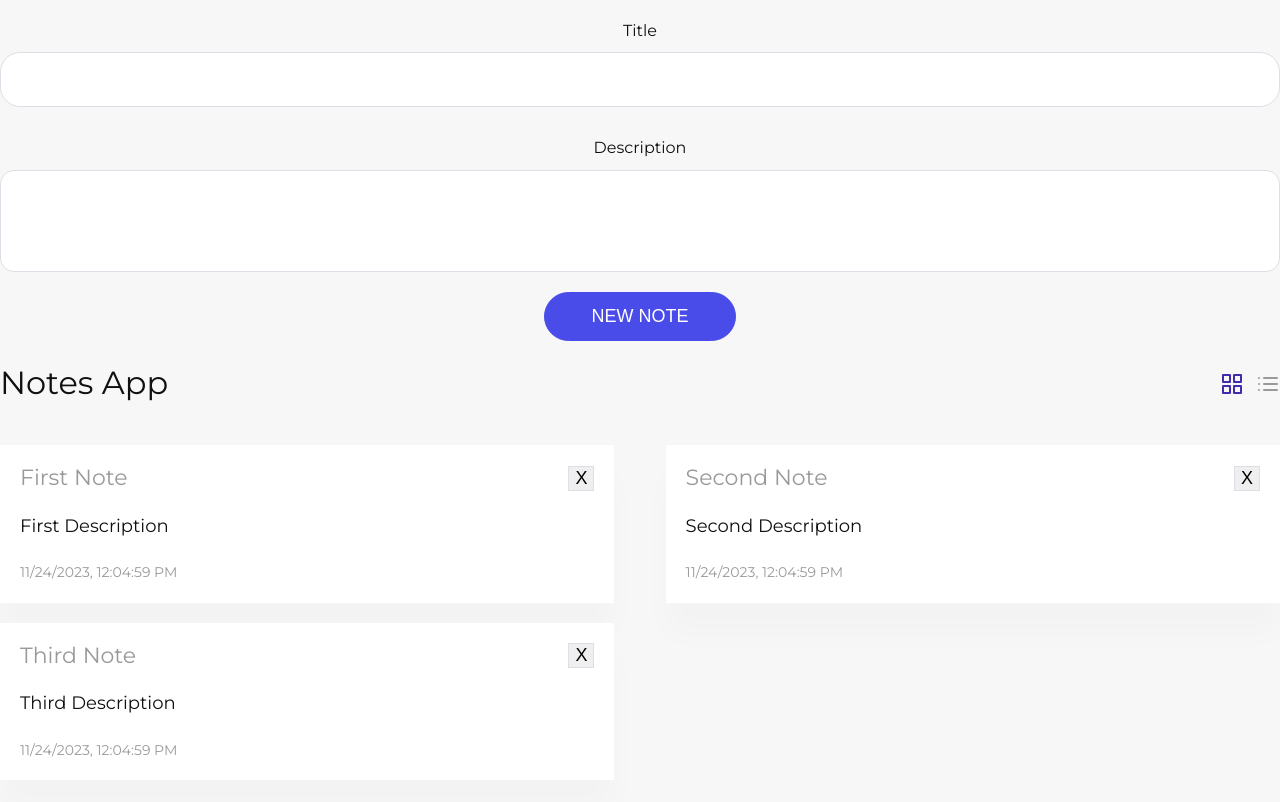
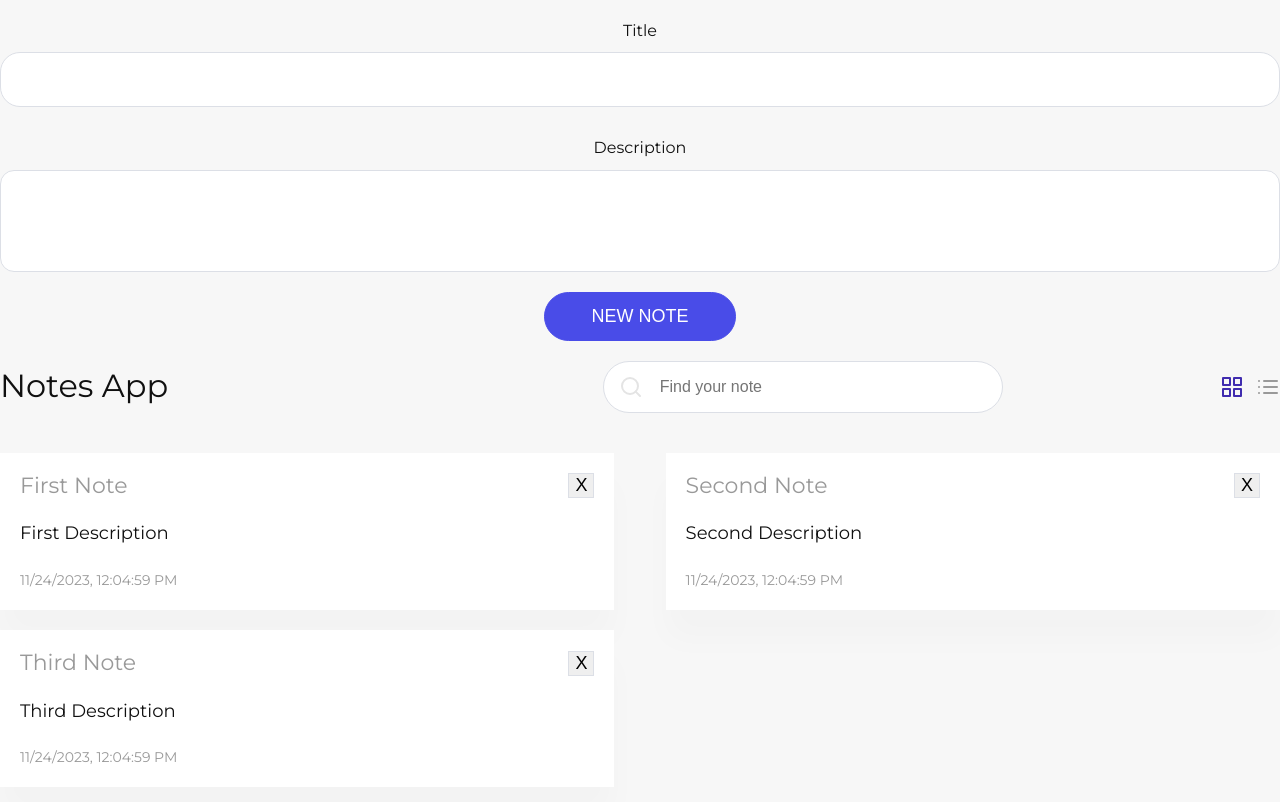
Before and after one commit to Bek85/notes-app, a Vue app: page / in a window 1280 px wide. Shown: the top 802 px of the page. Built offline with nearby package versions, Linux system fonts and the light colour scheme.

Commit message:
create <search /> component

```diff
--- a/src/App.vue
+++ b/src/App.vue
@@ -4,9 +4,19 @@
       <section>
         <div class="container">
           <ErrorMessage :message="errorMessage" v-if="errorMessage" />
+
           <NewNote :note="note" @createNote="createNote" />
           <div class="note-header">
             <h1>{{ title }}</h1>
+
+            <p>{{ search }}</p>
+
+            <Search
+              @search="search = $event"
+              :value="search"
+              placeholder="Find your note"
+            />
+
             <div class="icons">
               <svg
                 @click="grid = true"
@@ -60,6 +70,7 @@
 import ErrorMessage from "@/components/ErrorMessage";
 import NewNote from "@/components/NewNote";
 import Notes from "@/components/Notes.vue";
+import Search from "@/components/Search.vue";
 
 export default {
   name: "App",
@@ -67,12 +78,14 @@
     ErrorMessage,
     NewNote,
     Notes,
+    Search,
   },
   data() {
     return {
       title: "Notes App",
       errorMessage: "",
       grid: true,
+      search: "",
       note: {
         title: "",
         description: "",
--- /dev/null
+++ b/src/components/Search.vue
@@ -0,0 +1,83 @@
+<template>
+  <div class="wrapper__search">
+    <!-- Search -->
+    <div class="search">
+      <div class="search-icon">
+        <svg
+          xmlns="http://www.w3.org/2000/svg"
+          width="24"
+          height="24"
+          viewBox="0 0 24 24"
+          fill="none"
+          stroke="currentColor"
+          stroke-width="2"
+          stroke-linecap="round"
+          stroke-linejoin="round"
+          class="feather feather-search"
+        >
+          <circle cx="11" cy="11" r="8"></circle>
+          <line x1="21" y1="21" x2="16.65" y2="16.65"></line>
+        </svg>
+      </div>
+    </div>
+    <!-- Search input -->
+    <input type="text" :placeholder="placeholder" v-model="search" />
+  </div>
+</template>
+
+<script>
+export default {
+  name: "Search",
+  props: {
+    value: {
+      type: String,
+      required: true,
+    },
+    placeholder: {
+      type: String,
+      default: "Search",
+    },
+  },
+  data() {
+    return { search: this.value };
+  },
+  watch: {
+    search(val) {
+      console.log(val);
+      this.$emit("search", val);
+    },
+  },
+};
+</script>
+
+<style scoped>
+svg {
+  color: #e4e4e4;
+}
+/* Search */
+.wrapper__search {
+  position: relative;
+}
+.search {
+  top: 0px;
+  bottom: 0px;
+  left: 0px;
+  position: absolute;
+}
+.search-icon {
+  height: 100%;
+  padding-left: 16px;
+  padding-right: 16px;
+  align-items: center;
+  display: flex;
+}
+input {
+  padding: 16px 16px 16px 56px !important;
+  margin-bottom: 0px;
+  border-radius: 30px;
+  color: #909399;
+  font-size: 16px;
+  min-width: 400px;
+  height: auto;
+}
+</style>
```
